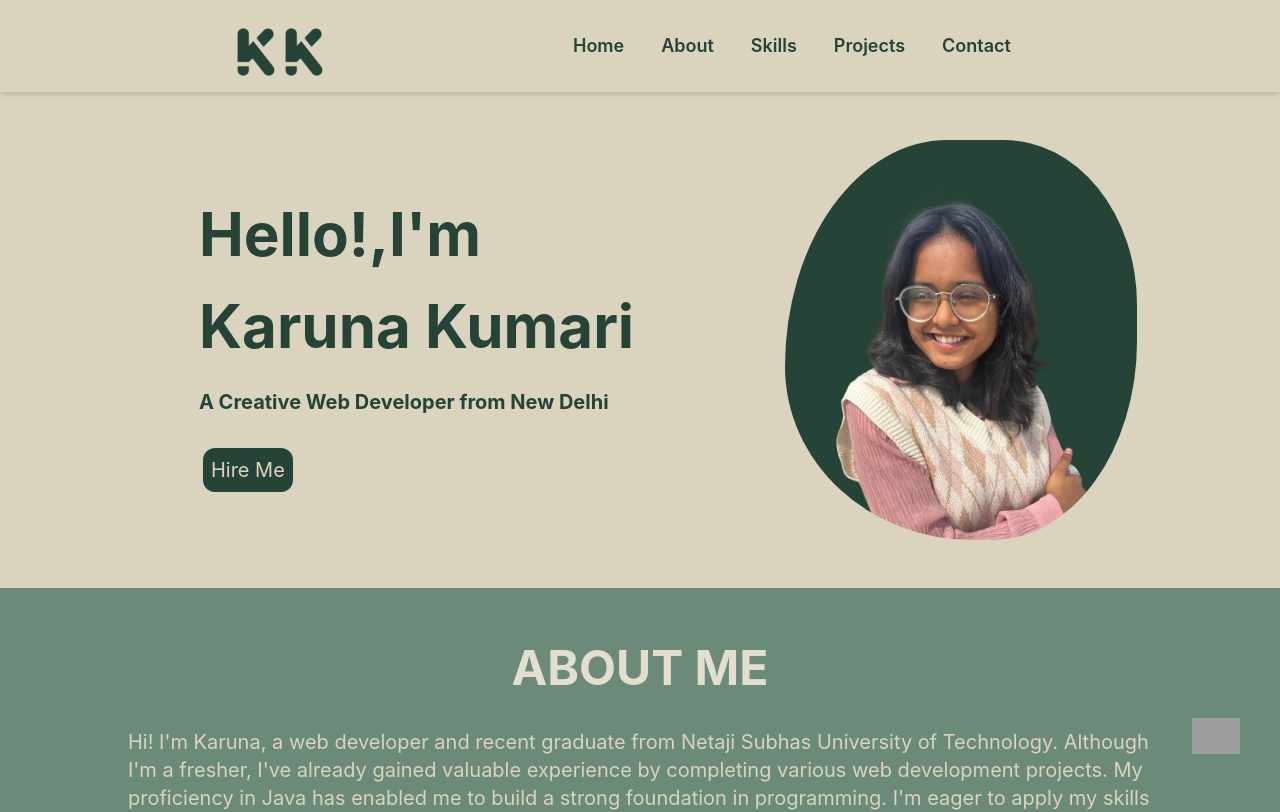
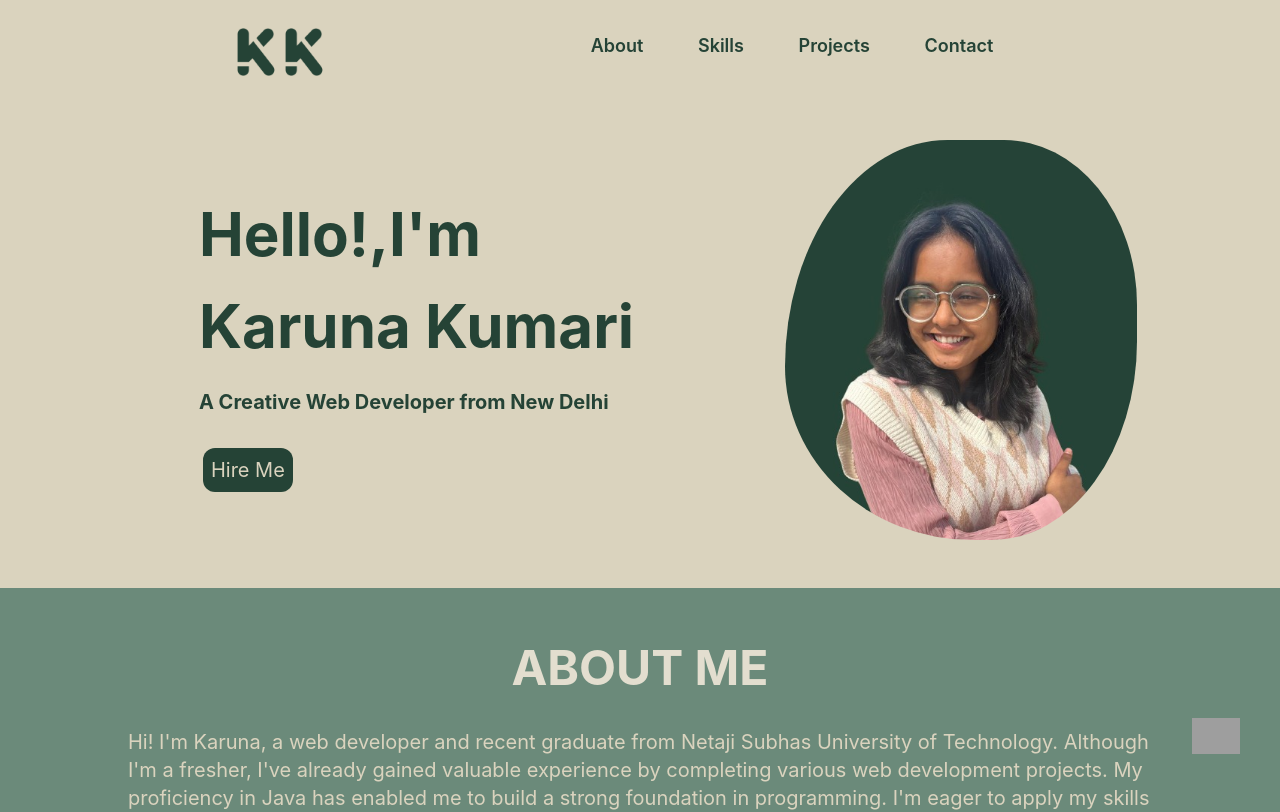
Before and after one commit to Karuna2505/Portfolio, a React (Create React App) app: page / in a window 1280 px wide. Shown: the top 812 px of the page. Built offline with nearby package versions, Linux system fonts and the light colour scheme; grey boxes are pictures that could not be loaded.

Commit message:
ui update

```diff
--- a/src/Components/Navbar.js
+++ b/src/Components/Navbar.js
@@ -5,12 +5,11 @@ import icon from "../Assets/icon.png";
 const Navbar = () => {
 
   return (
-    <nav className="h-auto shadow-md z-10 flex justify-center items-center py-4 ">
-      <img src={icon} alt="icon" className="h-12 mt-3" />
-      <img src={icon} alt="icon" className="h-12 mt-3" />
+    <nav className="h-auto  z-10 flex justify-center items-center py-4 ">
+      <img src={icon} alt="icon" className="h-12 mt-3 cursor-pointer" />
+      <img src={icon} alt="icon" className="h-12 mt-3 cursor-pointer" />
       <div className="w-2/5 ml-52">
         <ul className="flex justify-evenly text-[#254336] font-semibold text-lg ">
-        <li><a href="#home" className='effect cursor-pointer'>Home</a></li>
         <li><a href="#about" className='effect cursor-pointer'>About</a></li>
         <li><a href="#skills" className='effect cursor-pointer'>Skills</a></li>
         <li><a href="#projects" className='effect cursor-pointer'>Projects</a></li>
```
